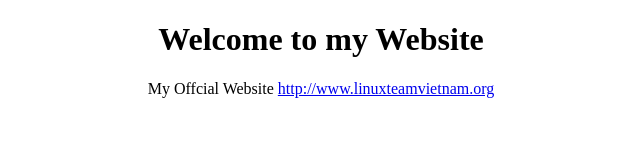
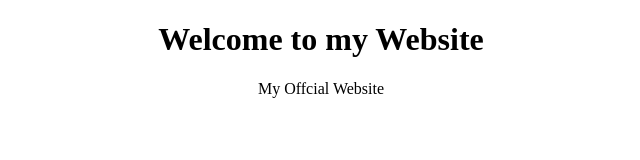
Before and after one commit to anhkiet2507/linuxteamvietnam, a plain HTML site: page index.html in a window 1280 px wide. Shown: the whole page, without its empty margins (319-959 px from the left). Drawn offline with Linux system fonts and the light colour scheme.

Commit message:
Update index.html

```diff
--- a/index.html
+++ b/index.html
@@ -6,7 +6,6 @@
 <center>
 	<h1>Welcome to my Website</h1>
 	<body>My Offcial Website <a href="http://www.linuxteamvietnam.org</a></body>
-</center>">http://www.linuxteamvietnam.org</a></body>
 </center>
 
 </html>
```
